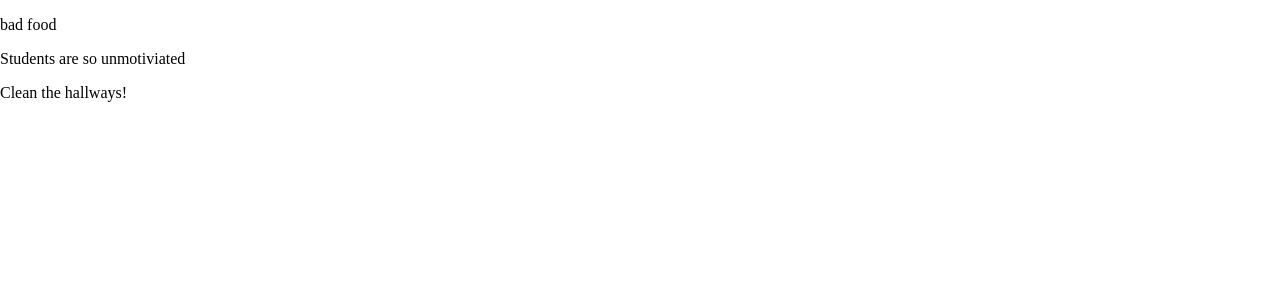
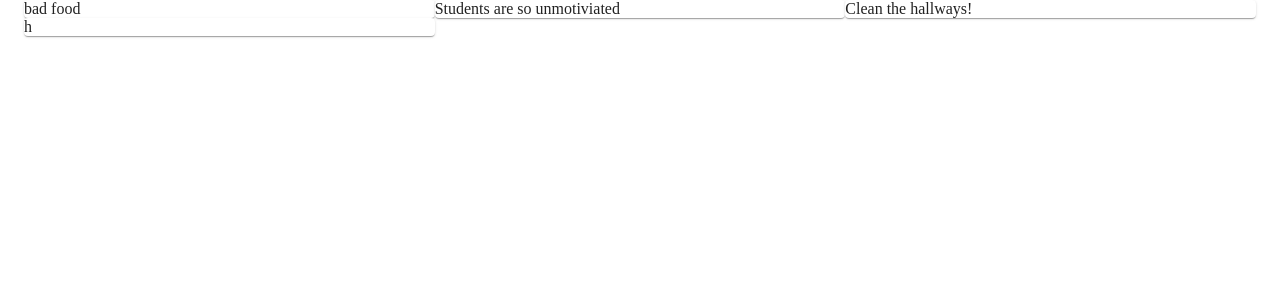
Before and after one commit to dartmouth-cs98/hack-a-thing-21f-2-tislam, a React (Create React App) app: page / in a window 1280 px wide. Shown: the top 300 px of the page. Built offline with nearby package versions, Linux system fonts and the light colour scheme; data requests are answered from the project's data file.

Commit message:
This added containers and tracking to a new webpage

```diff
--- a/data/db.json
+++ b/data/db.json
@@ -17,6 +17,12 @@
       "details": "These kids are so gross ",
       "category": "Residential operations staff",
       "id": 3
+    },
+    {
+      "title": "h",
+      "details": "this works watch ",
+      "category": "Professor",
+      "id": 4
     }
   ]
 }
--- a/src/pages/Create.js
+++ b/src/pages/Create.js
@@ -9,7 +9,7 @@
 import { RadioGroup } from '@material-ui/core';
 import { FormControl } from '@material-ui/core';
 import { FormLabel } from '@material-ui/core';
-import { useHistory } from 'react-router';
+import { useHistory } from 'react-router-dom';
 const useStyles = makeStyles({
   field: {
     marginTop: 20,
@@ -39,7 +39,7 @@
       setDetailsError(true)
     }
     if(title && details){
-      fetch('http://localhost:30001/complaintsnpm',{
+      fetch('http://localhost:30001/notes',{
         method: "Post",
         headers: {"Content-type": "application/json"},
         body : JSON.stringify({title,details,category})
--- a/src/pages/Notes.js
+++ b/src/pages/Notes.js
@@ -1,4 +1,7 @@
 import React,{useEffect, useState} from 'react'
+import { Grid } from '@material-ui/core'
+import { Paper } from '@material-ui/core'
+import { Container } from '@material-ui/core'
 
 export default function Notes() {
   const [notes, setNotes] = useState([])
@@ -11,11 +14,14 @@
 
   },[])
   return (
-
-    <div>
+    <Container>
+      <Grid container>
       {notes.map(note => (
-        <p key = {note.id}>{note.title}</p>
+        <Grid item key = {note.id} xs = {12} md = {6} lg ={4}>
+          <Paper> {note.title} </Paper>
+        </Grid>
       ))}
-    </div>
+      </Grid>
+    </Container>
   )
 }
```
Lines whose indentation alone changed are shown as unchanged.
